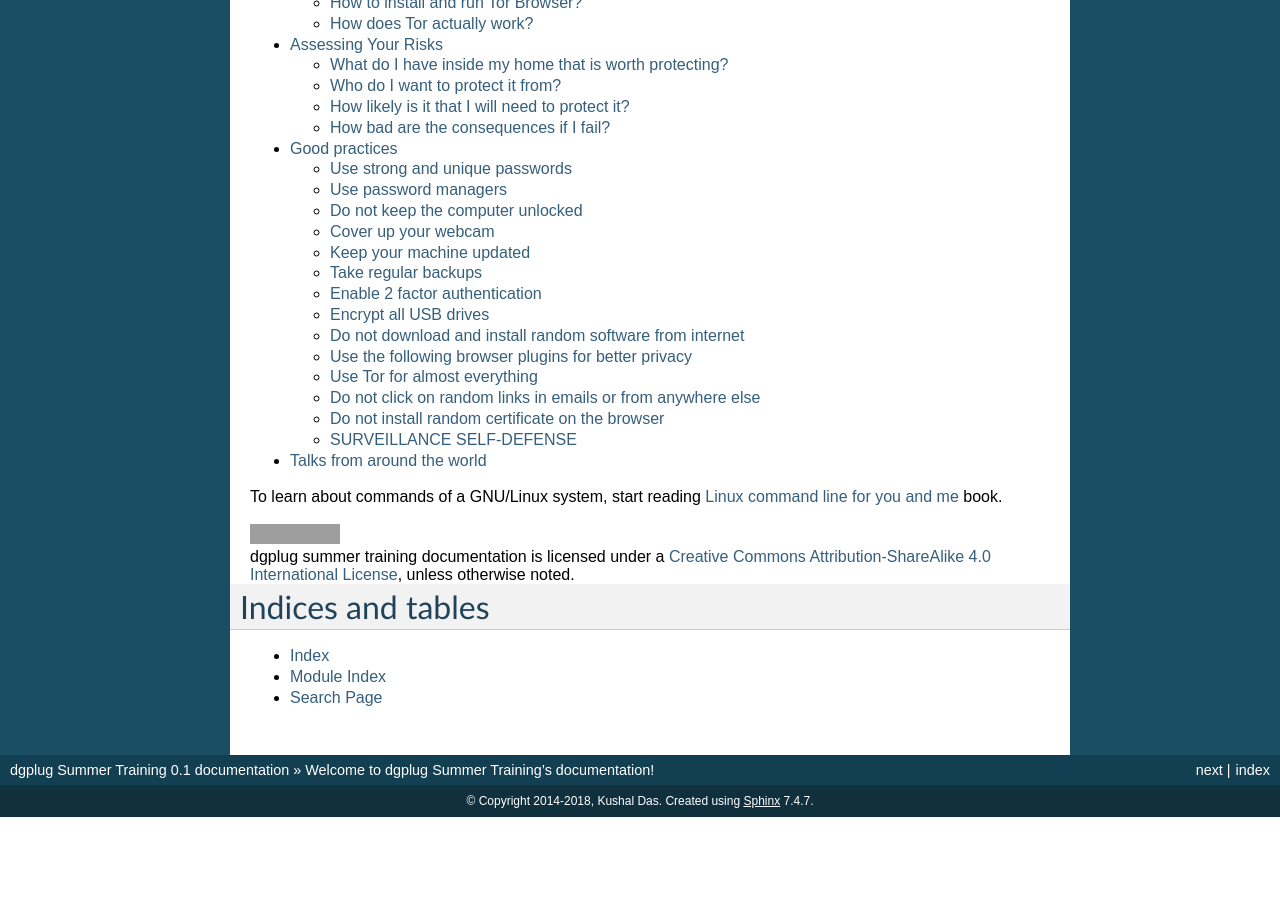
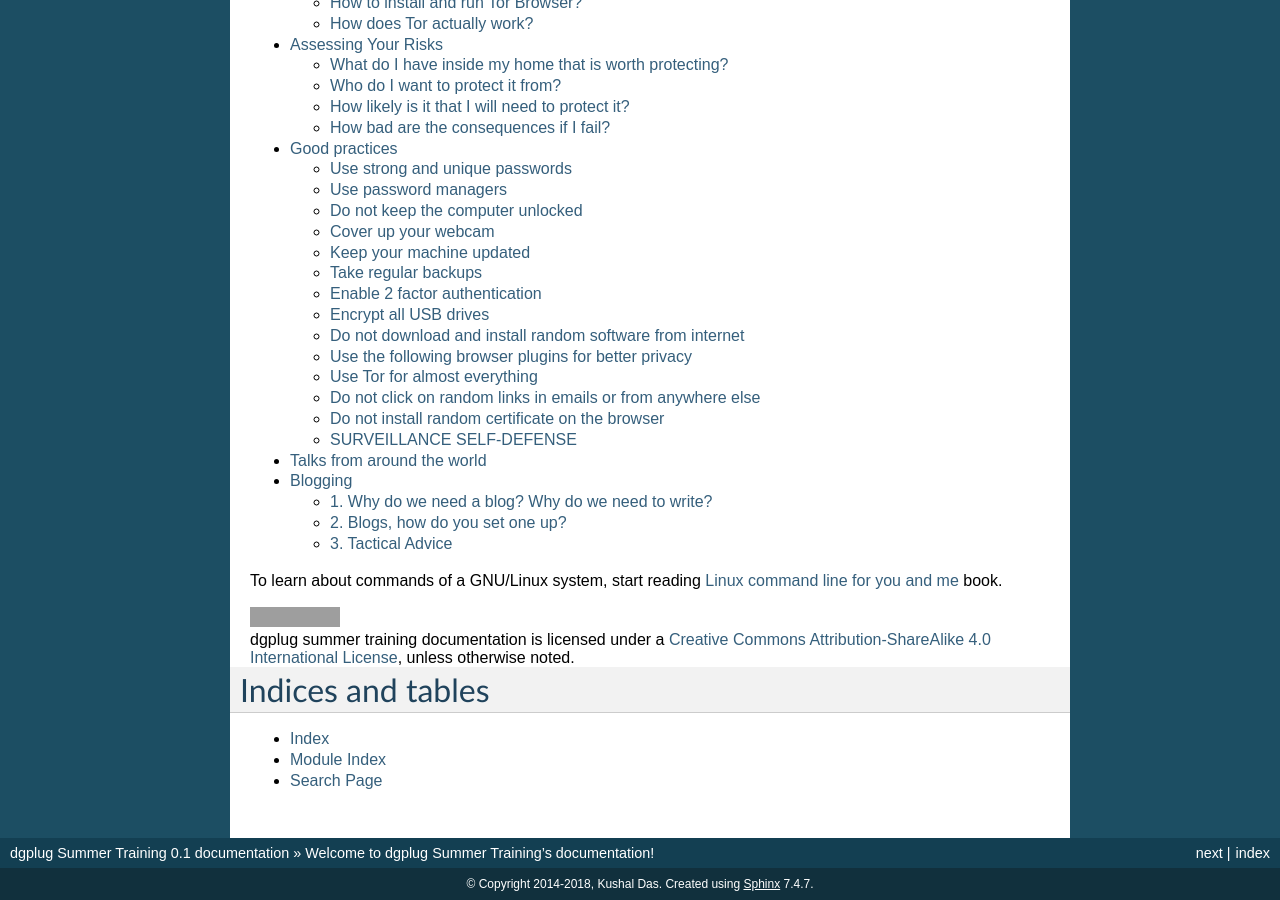
Before and after one commit to kushaldas/summertraining, a Sphinx documentation site: the page built from docs/index.rst, in a window 1280 px wide and 900 px high, scrolled down 1134 px. Built offline with Sphinx 7.4.7, drawn with Linux system fonts in a browser that asks for light colours; before the commit the page ends 1951 px from its top, so only the background shows below that; some of the changed lines change nothing that is shown; grey boxes are pictures that could not be loaded.

Commit message:
Added the blogging chapter

```diff
--- /dev/null
+++ b/docs/blogging.rst
@@ -0,0 +1,202 @@
+Blogging
+========
+
+This is short three part series on writing and blogging.
+
+Follow this advice, and you’ll be better than half of the programmer blogs out there!
+
+1. Why do we need a blog? Why do we need to write?
+--------------------------------------------------
+
+Your blog should be your home on the web [1]_.
+^^^^^^^^^^^^^^^^^^^^^^^^^^^^^^^^^^^^^^^^^^^^^^
+| While it’s all
+  fine and dandy to have your github profile and your medium presence
+  and your twitter thingamajig, always remember that you don’t `control
+  those services <https://seths.blog/2013/08/the-choke-point/>`__.
+| Neither is there any assurance, `that they will
+  last <https://indieweb.org/site-deaths>`__.
+
+| You’ll find a lots of links here to `Seth
+  Godin <https://seths.blog>`__, `Brent
+  Simmons <http://inessential.com/>`__,
+  `Dave Winer <http://davewiner.com>`__\  [2]_ and our very own `Kushal
+  Das <https://kushaldas.in/about.html>`__.
+| Why?
+| Because they have blogs.
+| They controlled their message.
+| They started early and never stopped.
+  `Seth <https://seths.blog/archive/>`__,
+  `Dave <http://scripting.com/davenet/index.html#y1994>`__, &
+  `Brent <http://inessential.com/archive>`__ have been writing online
+  since the mid to late 90s;
+  `Kushal <https://kushaldas.in/archive.html>`__, since the early
+  oughts.
+
+Your blog is the easiest way of controlling your message.
+^^^^^^^^^^^^^^^^^^^^^^^^^^^^^^^^^^^^^^^^^^^^^^^^^^^^^^^^^
+
+| Think you can host videos the way you want to? Not unless you’re Mr.Moneybags.
+| How about audio? Well, imagine the setup and the time and effort.
+| All you need to blog is consistency, a computer and an internet connection.
+| Can be online? Can blog!
+| And as you grow, you can scale your blog to all levels of crazy & fanciness. (if you so choose)
+
+Blogs make it easy for people to reach out to you.
+^^^^^^^^^^^^^^^^^^^^^^^^^^^^^^^^^^^^^^^^^^^^^^^^^^
+
+| You can share all you know. Your thoughts, your opinions, your own way of serving the world.
+| Stick to it long enough and the world will beat a path to your door.
+| For a long, long while (nearly a decade) Seth was the first result when you searched Google for the word blog.
+| With a reach like this, do you think any of our heroes have trouble finding new projects or things to do?
+
+Want to hear a rags to riches, Horatio Alger story? Here’s how `John
+Sonmez’s
+blog <https://simpleprogrammer.com/blogging-software-developers/>`__
+catapulted him to glory.
+
+Blogs are measure of growth.
+^^^^^^^^^^^^^^^^^^^^^^^^^^^^
+
+I think this is Kushal’s second post (a college kid) in 2004.
+
+  *Today junies came to the hostel. Now it sems that we r being ragged by our management. Carrersangi’s work will be started after 16th of this month.*
+
+
+Today, nearly eighteen years later Kushal speaks of moving on, and
+`touching new heights with his career <https://kushaldas.in/posts/the-journey-continues-at-freedom-of-the-press-foundation.html>`__ and `defending online rights in
+India <https://kushaldas.in/posts/latest-attempt-to-censor-internet-and-curb-press-freedom-in-india.html>`__.
+
+Reading his blog through the years, shows you a clear through line as he made his way in the world, what he learnt, where he went, what he did and how he got to where he is.
+
+Reading `Dave’s <http://davewiner.com>`__ blog shows how he rolled his way from xml to `rss <http://scripting.com/davenet/2000/09/02/whatToDoAboutRss.html>`__ to `blogs to podcasting to oulining tools <http://scripting.com/davenet/about.html>`__ over the years. A `neat
+summary <http://inessential.com/2014/05/24/what_happened_at_userland>`__ at Brent’s page.
+
+This could be you too …
+
+And while all those are good and valid external reasons, my favorite reasons to have a blog, to write regularly are the *internal ones*.
+
+Writing sharpens your mind.
+^^^^^^^^^^^^^^^^^^^^^^^^^^^
+
+-  You start writing.
+-  You write a lot of puff.
+-  You get into the habit of writing.
+-  You gain discipline.
+-  You gain mental clarity.
+-  You think critically
+-  You gain deep understanding of your thoughts as you put pen to paper (or keys to screen)
+-  You learn how to communicate those thoughts in a manner that is assertive, yet open to feedback
+-  Your learn to get to the heart of the idea.
+
+And these are the reasons, the real reasons, you ought to learn to
+write.
+
+`Seth Godin <https://seths.blog/2007/02/if_no_one_reads/>`__ concises it better than I ever could.
+
+    **If no one reads your post, does it exist?** *What do most people get out of blogging? After all, most blogs are virtually unread by outsiders…*
+
+    *The act of writing a blog changes people, especially business people. The first thing it does is change posture. Once you realize that no HAS to read your blog, that you can’t MAKE them read your blog, you approach writing with humility and view readers with gratitude. The second thing  it does is force you to be clear. If you write something that’s confusing or in shorthand, you fail.*
+
+    **Respectful and clear**. *That’s a lot to get out of something that doesn’t take much time.*
+
+.. [1]
+   Now that you’re learning here, it will be :)
+
+.. [2]
+   Inventor of RSS, Blogging & Podcasting and the longest running blog
+   on the net
+
+-----
+
+2. Blogs, how do you set one up?
+--------------------------------
+
+This is the simplest section of all.
+
+You could, of course, if so inclined, do your research and figure out what you want amongst the 3 major platforms and 7–10 minor ones. Paid, free, hosted, self hosted, Github pages … hours of fun :)
+
+Or if all of this sounds intimidating and scary, simply go sign up for a free account and start up a `blog at
+Wordpress <https://wordpress.com/start/about>`__.
+
+| The important thing right now, is to actually get something up and running with minimal fuss, so that you can **start writing regularly**.
+| You can always move to something you want later.
+
+`Click here to get started <https://wordpress.com/start/about>`__.
+
+-----
+
+3. Tactical Advice
+------------------
+
+In order to have a good blog, in order to write well …
+
+1. You must want to write.
+2. You must make the time to write.
+3. **You must Write.** *A lot.*
+4. Write on a schedule.
+5. **Consistency is key.** In fact, in the beginning consistency matters
+   more than quality. Have a rhythm. Once a day, twice a week, every
+   other day. And then show up. Stick to the rhythm.
+
+*That’s it*. Everything below is just frosting on the cake.
+
+Structuring and writing a post.
+^^^^^^^^^^^^^^^^^^^^^^^^^^^^^^^
+1. Make a template to write to. Use it over and over. Here’s a simple one. Search for more. Make your own. It’s just an aid, so that you don’t have to scratch your head wondering *how* to write, when all you want to want do is write …
+
+   a. Title
+   b. Short introduction
+   c. Write what you wanted to write
+
+      -  Write about What
+      -  Write about Why
+      -  Write about How
+      -  Write about When
+
+   d. Give an example
+   e. Summarise and conclude
+
+2. Get to being creative.
+
+  a. Write like you’ve solved the biggest problem in the world.
+  b. Create obstacles and then solve them.
+
+3. Use titles and subtitles.
+
+   a. Make the post scannable (a reader should get the gist, just reading the sections and subsections)
+   b. Try to flow from one section to the next
+   c. There’s reason daily soaps cut in the middle of a scene
+   d. Emphasize items of importance
+
+4. Use paragraphs
+
+   a. Do short lines
+   b. Make them punchy!
+
+General writing suggestions
+^^^^^^^^^^^^^^^^^^^^^^^^^^^
+
+-  As you grow, niche down. (general suggestion for a professional blog). Go from a something you’re learning about to something you become an authority on.
+-  Yes, other people have written about what you have. But no one has *your* voice. So if you feel like writing about it, **write about it**.
+-  Use grammar and punctuation well.
+
+  - Use `Grammarly <https://www.grammarly.com>`__.
+  - Use a `Style Guide <https://www.ox.ac.uk/sites/files/oxford/media_wysiwyg/University%20of%20Oxford%20Style%20Guide.pdf>`__.
+  - Get to know them well.
+  - Know these are only conventions. Break them at will :)
+
+| And in the end, while it is your blog, don’t let it be about you.
+| It’s about `your journey <https://en.wikipedia.org/wiki/Hero%27s_journey>`__.
+| The obstacles you faced.
+| How you overcame them and how **you seek to help others** with the the wisdom and experience you’ve now gained.
+
+
+`Junot Diaz <https://littlevillagemag.com/interview-pulitzer-prize-winning-author-junot-diaz-talks-immigration-civic-responsibility-ahead-of-visit/>`__ has good advice
+
+    | What advice would you give to aspiring writers trying to decide their next move?
+    |
+    | *Do aspiring writers need any more advice?*
+    | *Alright, you asked so I should answer.*
+    | *Here’s all I got:*
+    | **Read more than you write, live more than you read.**
--- a/docs/index.rst
+++ b/docs/index.rst
@@ -19,6 +19,7 @@
    tor
    threatmodel
    opsec
+   blogging
 
 
 To learn about commands of a GNU/Linux system, start reading
```
